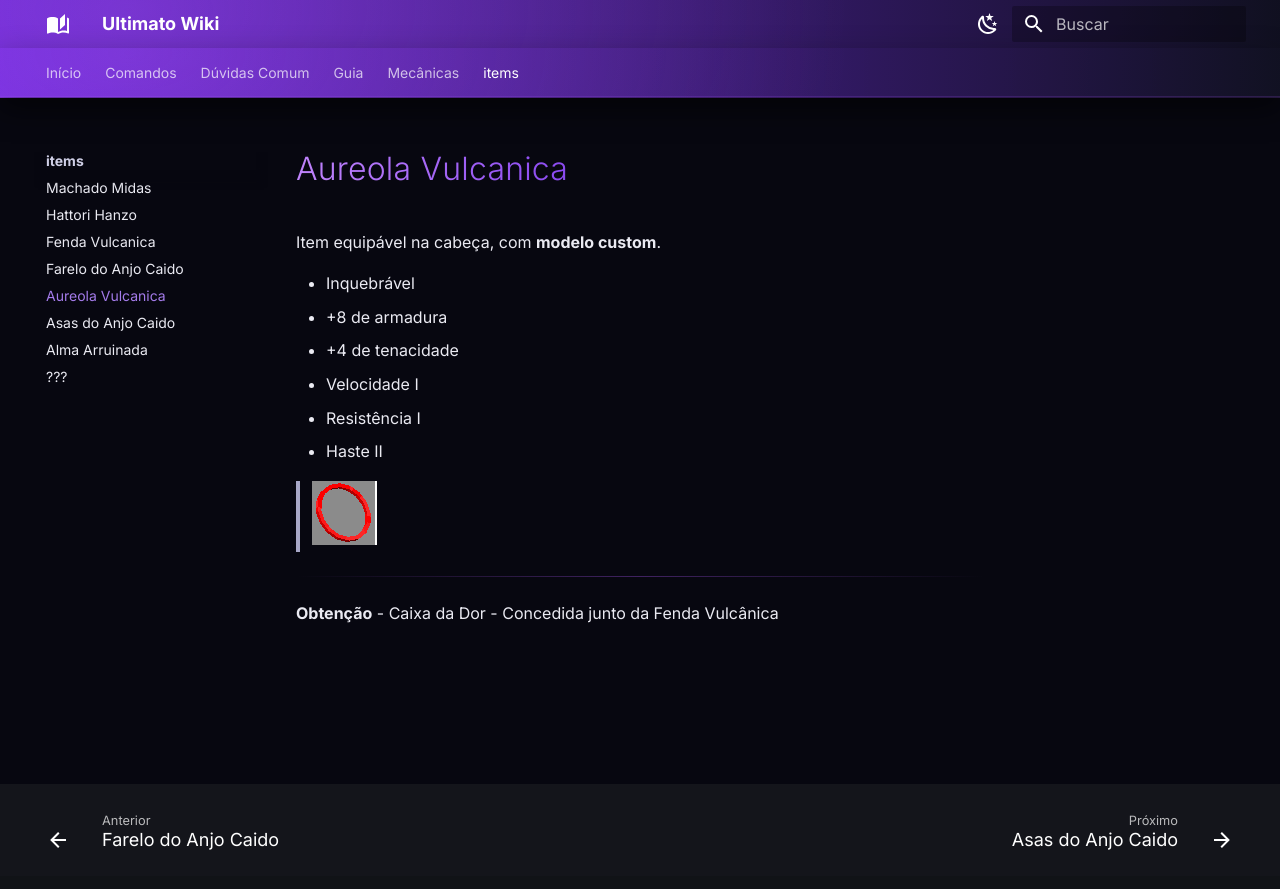
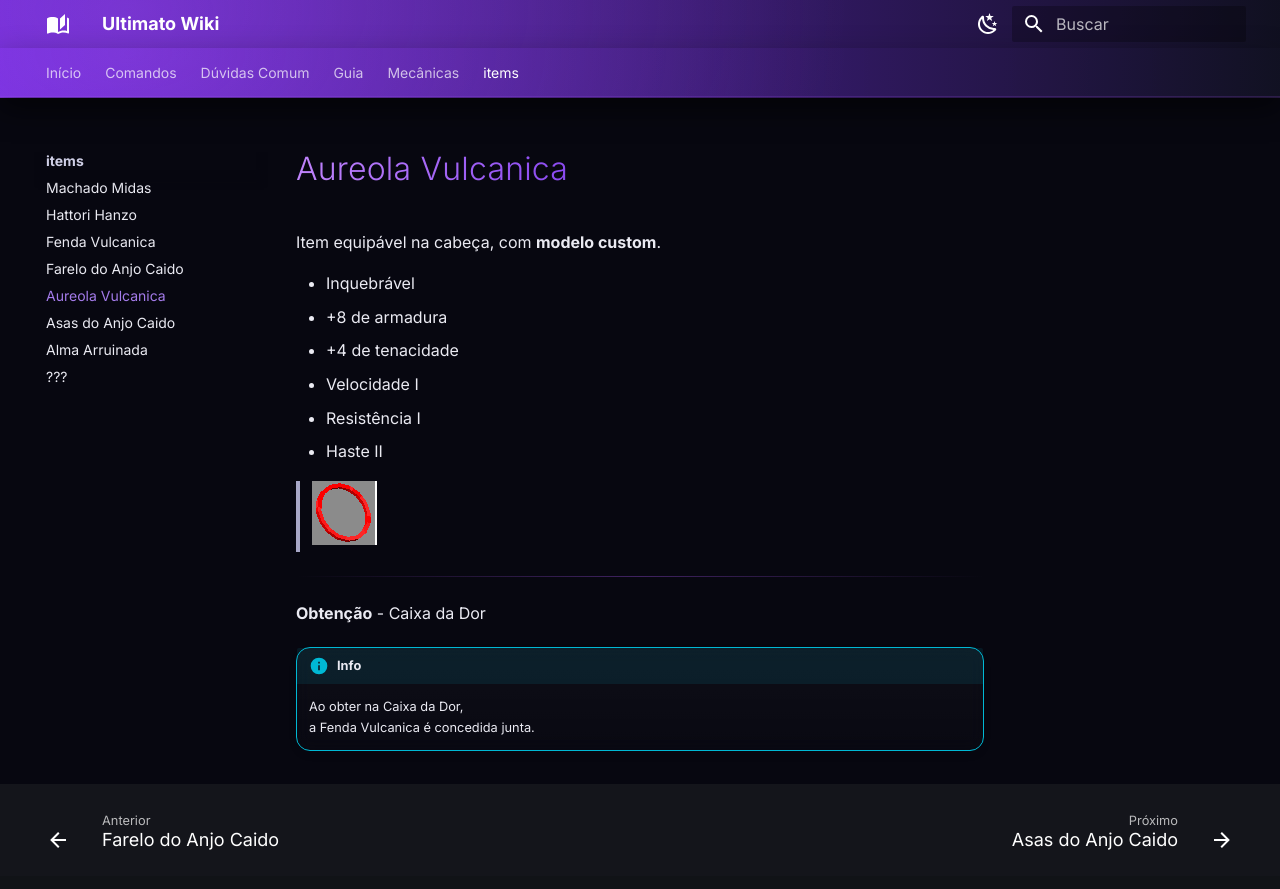
Before and after one commit to Dinner33/ultimato-wiki, an MkDocs documentation site: the page built from docs/items/aureola-vulcanica.md, in a window 1280 px wide. Shown: the top 889 px of the page. Built offline with MkDocs 1.6.1 and Material for MkDocs 9.7.7, drawn with Linux system fonts in a browser that asks for light colours.

Commit message:
Update aureola-vulcanica.md

```diff
--- a/docs/items/aureola-vulcanica.md
+++ b/docs/items/aureola-vulcanica.md
@@ -13,4 +13,7 @@ Item equipável na cabeça, com **modelo custom**.
 
 **Obtenção**
 - Caixa da Dor
-- Concedida junto da Fenda Vulcânica
+
+!!! info
+    Ao obter na Caixa da Dor,
+    a Fenda Vulcanica é concedida junta.
```
